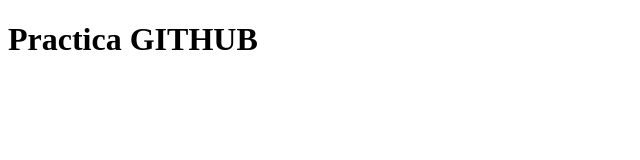
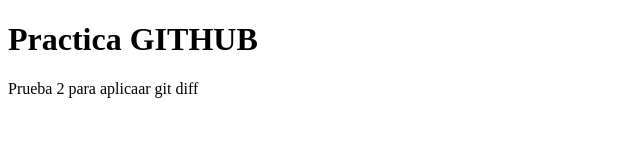
Before and after one commit to gabytururu/PracticaGitWhiteRabbit, a plain HTML site: page index.html in a window 1280 px wide. Shown: the whole page, without its empty margins (0-640 px from the left). Drawn offline with Linux system fonts and the light colour scheme.

Commit message:
prueba 2 para aplicar git diff

```diff
--- a/index.html
+++ b/index.html
@@ -8,5 +8,7 @@
 </head>
 <body>
     <h1>Practica GITHUB</h1>
+
+    <p>Prueba 2 para aplicaar git diff</p>
 </body>
 </html>
```
